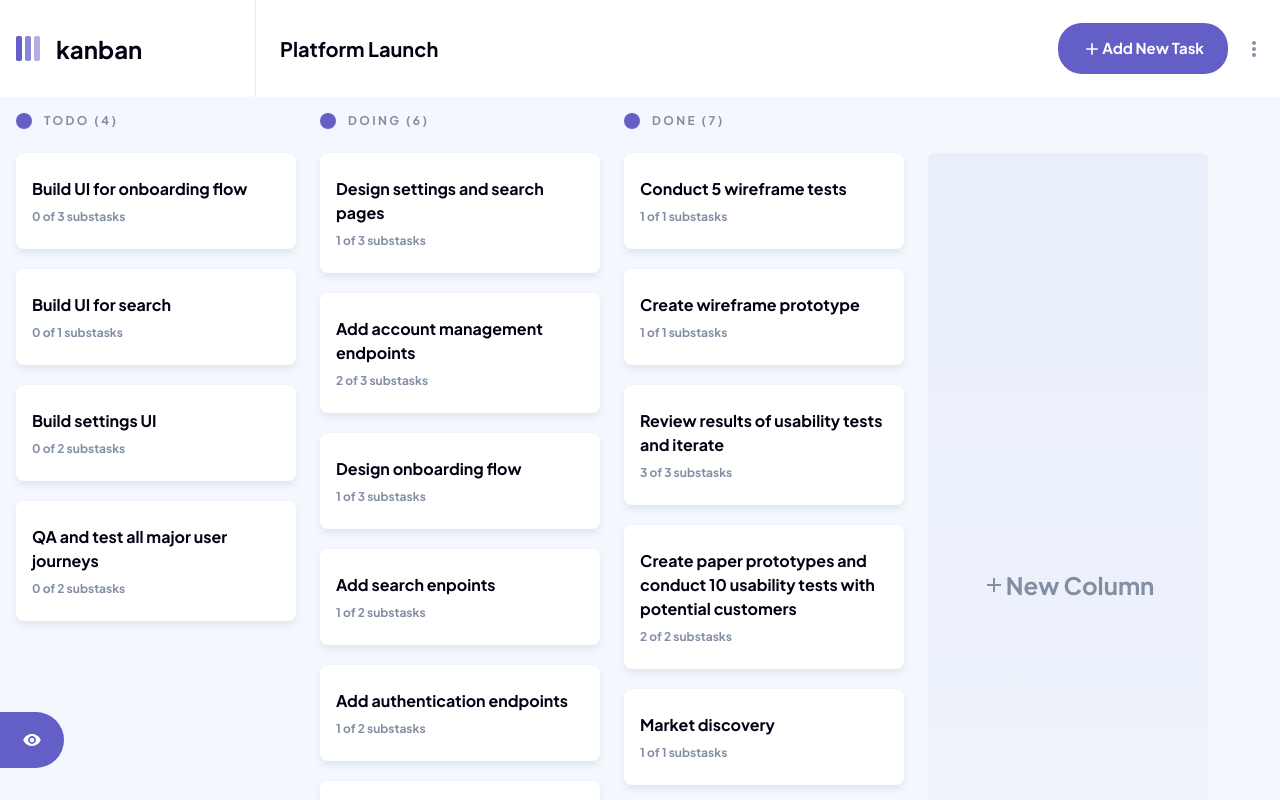
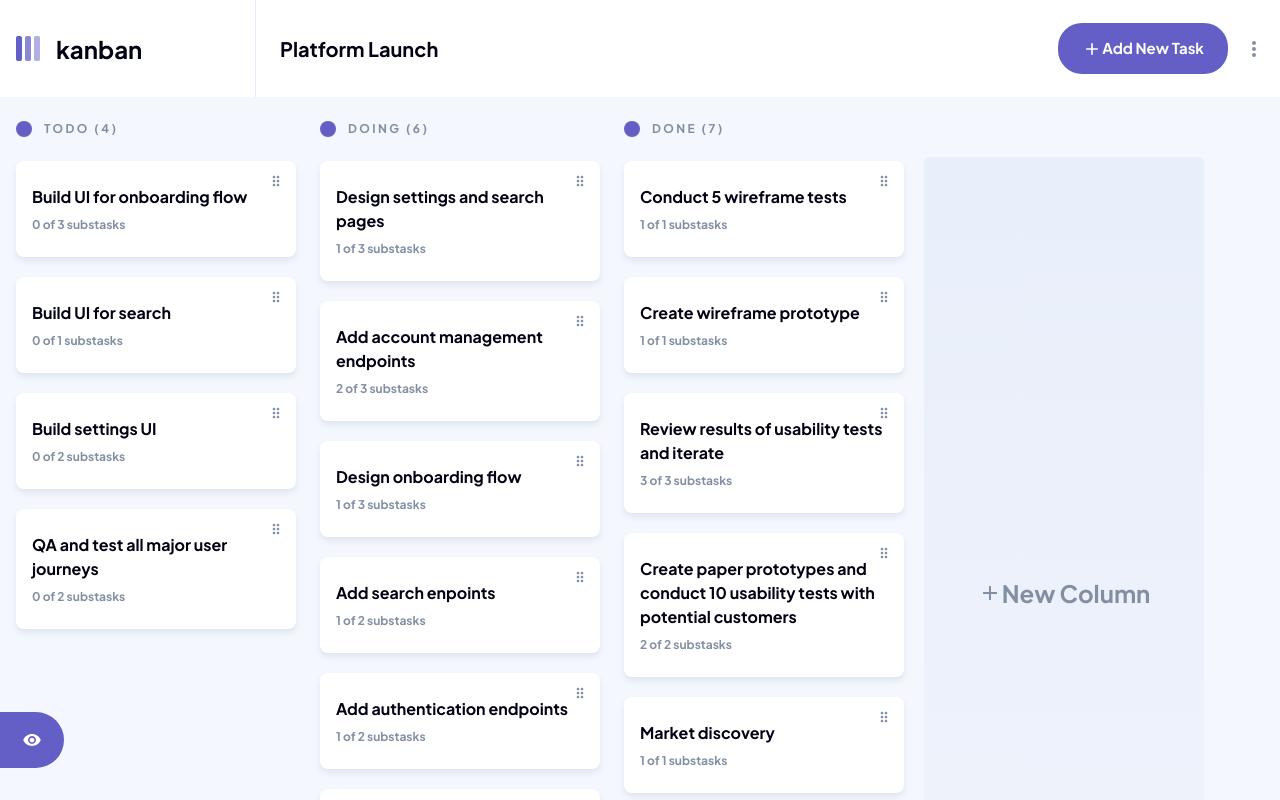
Before and after one commit to DomZem/kanban-task-management-app, a React (Vite) app: page / in a window 1280 px wide. Built offline with nearby package versions, Linux system fonts and the light colour scheme; the HTML template or start-up script is replaced by a standard one.

Commit message:
Add feature for drag and drop task item

```diff
--- a/package.json
+++ b/package.json
@@ -15,6 +15,9 @@
     ]
   },
   "dependencies": {
+    "@dnd-kit/core": "^6.0.8",
+    "@dnd-kit/sortable": "^7.0.2",
+    "@dnd-kit/utilities": "^3.2.1",
     "@headlessui/react": "^1.7.16",
     "@reduxjs/toolkit": "^1.9.5",
     "react": "^18.2.0",
--- a/src/App.tsx
+++ b/src/App.tsx
@@ -11,7 +11,7 @@ const App = () => {
       <Header />
       <div className="flex overflow-hidden">
         {tabletMatches && <DesktopSidebar />}
-        <main className="flex-1 overflow-y-auto bg-primaryLightGrey p-4 text-primaryMediumGrey dark:bg-primaryVeryDarkGrey">
+        <main className="flex-1 overflow-y-auto bg-primaryLightGrey px-3 py-5 text-primaryMediumGrey dark:bg-primaryVeryDarkGrey">
           <StatusesList />
         </main>
       </div>
--- a/src/components/molecules/EllipsisMenu/EllipsisMenu.tsx
+++ b/src/components/molecules/EllipsisMenu/EllipsisMenu.tsx
@@ -29,7 +29,7 @@ const EllipsisMenu: FC<EllipsisMenuProps> = ({ items }) => {
         leaveFrom="transform opacity-100 scale-100"
         leaveTo="transform opacity-0 scale-95"
       >
-        <Menu.Items className="absolute right-0 mt-6 flex w-48 origin-top-right flex-col gap-y-4 rounded-md bg-white p-4 text-sm text-primaryMediumGrey shadow-elipsisMenu focus:outline-none dark:bg-primaryVeryDarkGrey">
+        <Menu.Items className="absolute right-0 z-10 mt-6 flex w-48 origin-top-right flex-col gap-y-4 rounded-md bg-white p-4 text-sm text-primaryMediumGrey shadow-elipsisMenu focus:outline-none dark:bg-primaryVeryDarkGrey">
           {items.map((item) => (
             <div key={item.name}>
               <Menu.Item>
--- a/src/components/molecules/TaskItem/TaskItem.tsx
+++ b/src/components/molecules/TaskItem/TaskItem.tsx
@@ -1,28 +1,45 @@
-import { useRef, type FC } from 'react';
-import { useHover } from 'usehooks-ts';
+import { useDraggable } from '@dnd-kit/core';
+import { type FC } from 'react';
+import { MdDragIndicator } from 'react-icons/md';
 
 interface TaskProps {
+  taskID: string;
   title: string;
   description: string;
-  onClick: (event: React.MouseEvent<HTMLLIElement, MouseEvent>) => void;
+  onClick: () => void;
 }
 
-const Task: FC<TaskProps> = ({ title, description, onClick }) => {
-  const hoverRef = useRef(null);
-  const isHover = useHover(hoverRef);
+const Task: FC<TaskProps> = ({ taskID, title, description, onClick }) => {
+  const { attributes, listeners, setNodeRef, transform } = useDraggable({
+    id: taskID,
+  });
+
+  const style = transform
+    ? {
+        transform: `translate3d(${transform.x}px, ${transform.y}px, 0)`,
+        zIndex: 100,
+      }
+    : undefined;
 
   return (
     <li
-      ref={hoverRef}
-      className="cursor-pointer rounded-lg bg-primaryWhite px-4 py-6 shadow-task dark:bg-primaryDarkGrey"
+      ref={setNodeRef}
+      {...attributes}
+      className="relative cursor-pointer rounded-lg bg-primaryWhite px-4 py-6 shadow-task transition-shadow duration-200 hover:shadow-taskHover dark:bg-primaryDarkGrey"
+      style={style}
       onClick={onClick}
     >
+      <button
+        className={`absolute right-0 top-0 -translate-x-1/2 translate-y-1/2 p-0.5 ${
+          transform ? 'cursor-grabbing' : 'cursor-grab'
+        }`}
+        {...listeners}
+      >
+        <MdDragIndicator />
+      </button>
+
       <h4
-        className={`mb-2 break-words ${
-          isHover
-            ? 'text-primaryPurple'
-            : 'text-primaryBlack dark:text-primaryWhite'
-        } text-base font-bold`}
+        className={`mb-2 break-words text-base font-bold text-primaryBlack dark:text-primaryWhite`}
       >
         {title}
       </h4>
--- a/src/components/organisms/TaskList/TaskList.tsx
+++ b/src/components/organisms/TaskList/TaskList.tsx
@@ -1,11 +1,12 @@
 import TaskItem from '@/components/molecules/TaskItem/TaskItem';
 import { type ISubtask, type ITask } from '@/types';
+import { useDroppable } from '@dnd-kit/core';
 import { type FC } from 'react';
 
 interface TaskListProps {
   tasks: ITask[];
   subtasks: ISubtask[];
-  column: string;
+  statusID: string;
   onSetTaskID: React.Dispatch<React.SetStateAction<string>>;
   onOpenModal: () => void;
 }
@@ -13,13 +14,22 @@ interface TaskListProps {
 const TaskList: FC<TaskListProps> = ({
   tasks,
   subtasks,
-  column,
+  statusID,
   onSetTaskID,
   onOpenModal,
-}) => (
-  <ul className="mt-6 flex flex-col gap-y-5">
-    {tasks.map(({ taskID, title, statusID }) => {
-      if (statusID === column) {
+}) => {
+  const { isOver, setNodeRef } = useDroppable({
+    id: statusID,
+  });
+
+  return (
+    <ul
+      ref={setNodeRef}
+      className={`${
+        isOver ? 'bg-primaryPurple' : ''
+      } mt-4 flex flex-1 flex-col gap-y-5 rounded-xl p-1 duration-200`}
+    >
+      {tasks.map(({ taskID, title }) => {
         const subtasksArr = subtasks.filter(
           (subtask) => subtask.taskID === taskID
         );
@@ -35,16 +45,16 @@ const TaskList: FC<TaskListProps> = ({
 
         return (
           <TaskItem
-            key={taskID}
+            taskID={taskID}
             title={title}
             description={taskDescription}
             onClick={handleOnTaskClick}
+            key={taskID}
           />
         );
-      }
-      return null;
-    })}
-  </ul>
-);
+      })}
+    </ul>
+  );
+};
 
 export default TaskList;
--- a/src/components/templates/StatusesList/StatusesList.tsx
+++ b/src/components/templates/StatusesList/StatusesList.tsx
@@ -7,8 +7,13 @@ import ViewTaskModal from '@/components/organisms/ViewTaskModal/ViewTaskModal';
 import { useAppDispatch, useAppSelector } from '@/hooks/storeHook';
 import { selectActiveBoard } from '@/store/slices/boardsSlice';
 import { selectAllSubtasks } from '@/store/slices/subtasksSlice';
-import { selectTasksByBoardID, taskDeleted } from '@/store/slices/tasksSlice';
+import {
+  selectTasksByBoardID,
+  taskDeleted,
+  taskStatusChanged,
+} from '@/store/slices/tasksSlice';
 import { type IStatus, type ITask } from '@/types';
+import { DndContext, type DragEndEvent } from '@dnd-kit/core';
 import { useState } from 'react';
 import { MdAdd } from 'react-icons/md';
 import Modal from '../Modal/Modal';
@@ -53,6 +58,17 @@ const StatusesList = () => {
     handleOpenModal();
   };
 
+  const handleDragEnd = (event: DragEndEvent) => {
+    const { over, active } = event;
+
+    if (over && active) {
+      const taskID = active.id.toString();
+      const statusID = over.id.toString();
+
+      dispatch(taskStatusChanged({ taskID, statusID }));
+    }
+  };
+
   if (statuses.length === 0) {
     return (
       <>
@@ -76,27 +92,30 @@ const StatusesList = () => {
 
   return (
     <>
-      <ul className="flex min-h-full min-w-fit justify-start gap-x-6">
+      <ul className="flex min-h-full min-w-fit justify-start gap-x-4">
+        <DndContext onDragEnd={handleDragEnd}>
           {statuses.map(({ statusID, name }: IStatus) => {
             const taskCount = tasks.filter(
               (task: ITask) => task.statusID === statusID
             ).length;
 
+            const filteredTasks = tasks.filter(
+              (task: ITask) => task.statusID === statusID
+            );
+
             return (
-            <li className="w-[280px]" key={statusID}>
-              <div className="flex items-center gap-x-3">
-                <div
-                  className={`bg- h-4 w-4 rounded-full bg-primaryPurple`}
-                ></div>
+              <li className="flex w-[288px] flex-col" key={statusID}>
+                <div className="flex items-center gap-x-3 p-1">
+                  <div className="h-4 w-4 rounded-full bg-primaryPurple"></div>
                   <h3 className="text-xs font-bold uppercase tracking-[2.4px]">
                     {name} ({taskCount})
                   </h3>
                 </div>
                 {tasks && (
                   <TaskList
-                  tasks={tasks}
+                    tasks={filteredTasks}
                     subtasks={subtasks}
-                  column={statusID}
+                    statusID={statusID}
                     onSetTaskID={setSelectedTaskID}
                     onOpenModal={handleOpenModal}
                   />
@@ -104,8 +123,9 @@ const StatusesList = () => {
               </li>
             );
           })}
+        </DndContext>
         <li className="min-h-full w-[280px] pt-10">
-          <div className="flex h-full items-center justify-center rounded-md bg-addNewColumn text-primaryMediumGrey duration-200 hover:text-primaryPurple dark:bg-addNewColumnDark">
+          <div className="flex h-full items-center justify-center rounded-md bg-column text-primaryMediumGrey duration-200 hover:text-primaryPurple dark:bg-columnDark">
             <button
               className="flex h-full w-full items-center justify-center text-2xl font-bold"
               onClick={handleOpenBoardEdit}
--- a/src/store/slices/tasksSlice.ts
+++ b/src/store/slices/tasksSlice.ts
@@ -25,6 +25,19 @@ export const tasksSlice = createSlice({
         existingTask.statusID = statusID;
       }
     },
+    taskStatusChanged: (
+      state,
+      action: PayloadAction<{ taskID: string; statusID: string }>
+    ) => {
+      const { taskID, statusID } = action.payload;
+
+      const existingTask = state.find((task) => task.taskID === taskID);
+
+      // Update task data
+      if (existingTask) {
+        existingTask.statusID = statusID;
+      }
+    },
     taskDeleted: (state, action: PayloadAction<{ taskID: string }>) => {
       const { taskID } = action.payload;
 
@@ -37,7 +50,8 @@ export const tasksSlice = createSlice({
   },
 });
 
-export const { taskAdded, taskEdited, taskDeleted } = tasksSlice.actions;
+export const { taskAdded, taskEdited, taskStatusChanged, taskDeleted } =
+  tasksSlice.actions;
 
 export const selectAllTasks = (state: any) => state.tasks;
 
--- a/tailwind.config.js
+++ b/tailwind.config.js
@@ -23,12 +23,13 @@ export default {
       },
       boxShadow: {
         task: '0px 4px 6px 0px rgba(54, 78, 126, 0.10);',
+        taskHover: '0px 4px 6px 0px rgba(54, 78, 126, 0.25);',
         elipsisMenu: '0px 10px 20px 0px rgba(54, 78, 126, 0.25);',
       },
       backgroundImage: {
-        addNewColumn:
+        column:
           'linear-gradient(180deg, #E9EFFA 0%, rgba(233, 239, 250, 0.50) 100%)',
-        addNewColumnDark:
+        columnDark:
           'linear-gradient(180deg, rgba(43, 44, 55, 0.25) 0%, rgba(43, 44, 55, 0.13) 100%)',
       },
     },
```
Also changed, not shown: 1 other file (tests, documents, lock files or other folders). Lines whose indentation alone changed are shown as unchanged.
